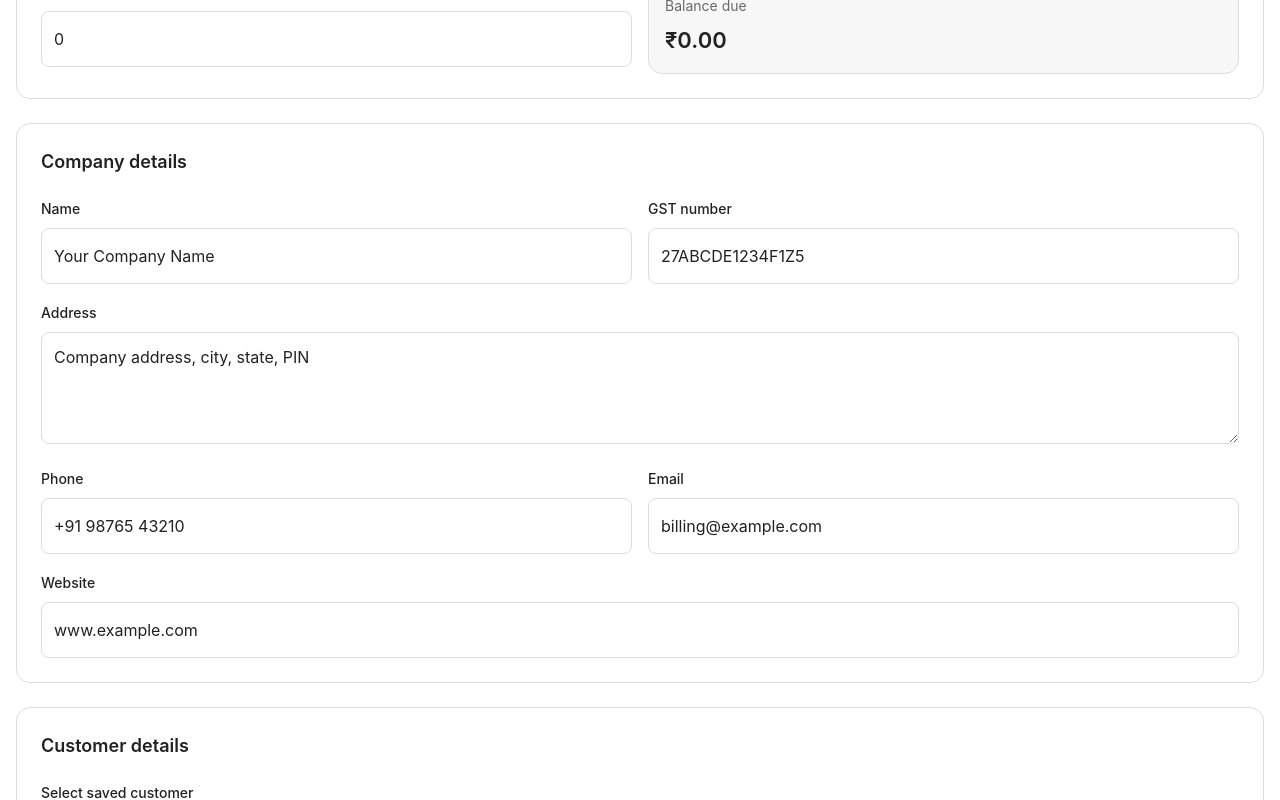
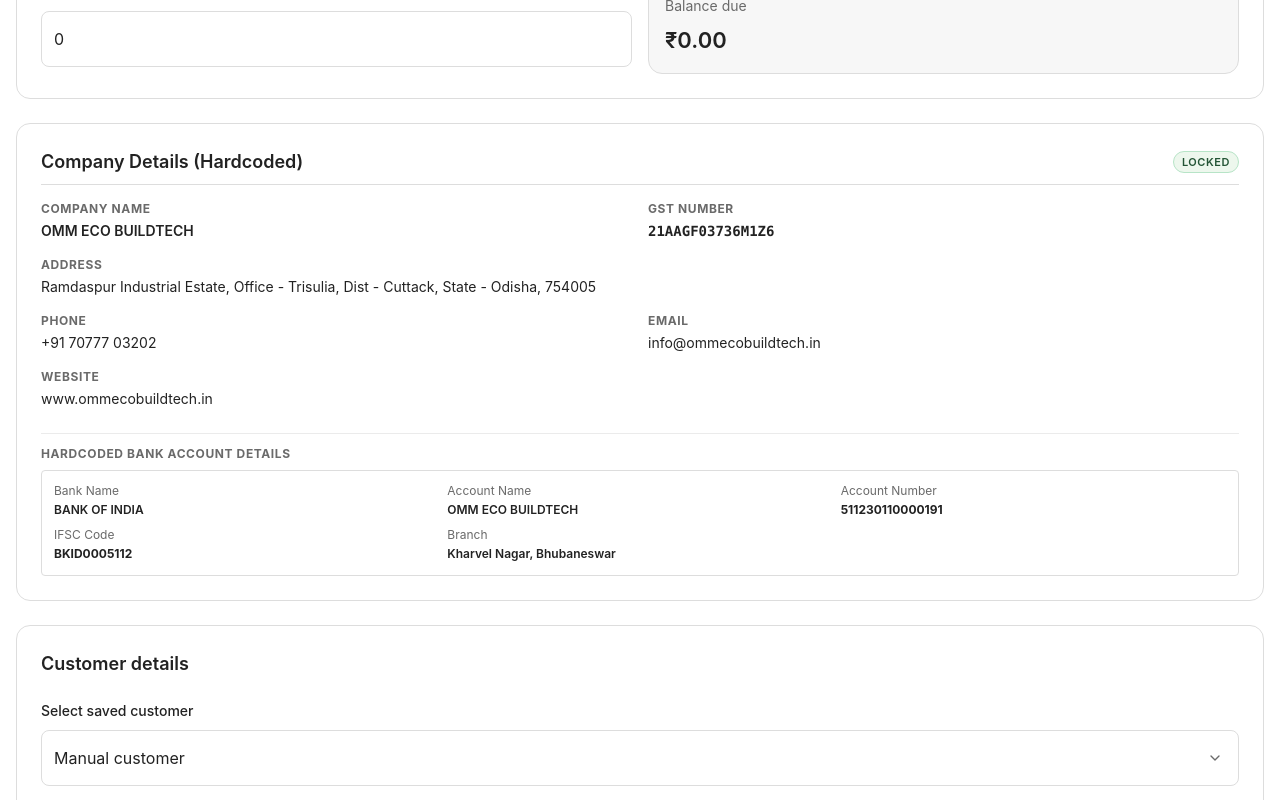
Before and after one commit to bindhaniexe/ecobuilt-invoice-gen, a Next.js app: page /invoices/new in a window 1280 px wide. Shown: the part 540-1340 px from the top of the page. Built offline with nearby package versions, Linux system fonts and the light colour scheme.

Commit message:
Added New Invoice

```diff
--- a/src/app/layout.tsx
+++ b/src/app/layout.tsx
@@ -5,8 +5,8 @@
 import "./globals.css";
 
 export const metadata: Metadata = {
-  title: "Invoice Generator",
-  description: "A local-first invoice generator with A4 PDF export.",
+  title: "OMM ECO BUILDTECH - Invoice System",
+  description: "Dedicated invoice system for OMM ECO BUILDTECH.",
 };
 
 export default function RootLayout({
--- a/src/components/invoices/invoice-editor-page.tsx
+++ b/src/components/invoices/invoice-editor-page.tsx
@@ -16,6 +16,8 @@
   createInvoiceDraft,
   createInvoiceItem,
   recalculateInvoice,
+  defaultCompany,
+  OMM_BANK_DETAILS,
 } from "@/domain/invoices/factories";
 import { invoiceSchema } from "@/domain/invoices/schemas";
 import type {
@@ -77,7 +79,16 @@
       try {
         if (invoiceId) {
           const existing = await activeRepository.getById(invoiceId);
-          if (!cancelled) setInvoice(existing);
+          if (!cancelled) {
+            setInvoice(
+              existing
+                ? {
+                    ...existing,
+                    company: defaultCompany,
+                  }
+                : null,
+            );
+          }
         } else {
           const existingNumbers = (await activeRepository.list()).map(
             (record) => record.invoiceNumber,
@@ -108,7 +119,10 @@
   async function handleSave() {
     if (!invoiceRepository || !invoice) return;
 
-    const normalized = recalculateInvoice(invoice);
+    const normalized = recalculateInvoice({
+      ...invoice,
+      company: defaultCompany,
+    });
     const parsed = invoiceSchema.safeParse(normalized);
 
     if (!parsed.success) {
@@ -322,21 +336,66 @@
             </div>
           </section>
 
-          <DetailsSection
-            title="Company details"
-            details={invoice.company}
-            onChange={(company) =>
-              updateInvoice((current) => ({
-                ...current,
-                company,
-                signature:
-                  current.signature === current.company.name
-                    ? company.name
-                    : current.signature,
-              }))
-            }
-            includeWebsite
-          />
+          <section className="section-panel p-5 md:p-6 bg-surface-soft/30">
+            <div className="flex items-center justify-between mb-4 pb-2 border-b border-hairline">
+              <h2 className="text-lg font-semibold text-ink">Company Details (Hardcoded)</h2>
+              <span className="text-[11px] font-semibold bg-[#edf7ed] text-[#245536] border border-[#b7e4c7] px-2 py-0.5 rounded-full uppercase tracking-wider">
+                Locked
+              </span>
+            </div>
+
+            <div className="grid gap-4 md:grid-cols-2 text-sm">
+              <div>
+                <p className="text-xs font-bold uppercase tracking-wider text-muted">Company Name</p>
+                <p className="mt-1 font-semibold text-ink">{defaultCompany.name}</p>
+              </div>
+              <div>
+                <p className="text-xs font-bold uppercase tracking-wider text-muted">GST Number</p>
+                <p className="mt-1 font-mono font-semibold text-ink">{defaultCompany.gstNumber}</p>
+              </div>
+              <div className="md:col-span-2">
+                <p className="text-xs font-bold uppercase tracking-wider text-muted">Address</p>
+                <p className="mt-1 text-ink">{defaultCompany.address}</p>
+              </div>
+              <div>
+                <p className="text-xs font-bold uppercase tracking-wider text-muted">Phone</p>
+                <p className="mt-1 text-ink">{defaultCompany.phone}</p>
+              </div>
+              <div>
+                <p className="text-xs font-bold uppercase tracking-wider text-muted">Email</p>
+                <p className="mt-1 text-ink">{defaultCompany.email}</p>
+              </div>
+              <div>
+                <p className="text-xs font-bold uppercase tracking-wider text-muted">Website</p>
+                <p className="mt-1 text-ink">{defaultCompany.website}</p>
+              </div>
+              <div className="md:col-span-2 mt-2 pt-3 border-t border-hairline-soft">
+                <p className="text-xs font-bold uppercase tracking-wider text-muted mb-2">Hardcoded Bank Account Details</p>
+                <div className="grid gap-2 grid-cols-2 md:grid-cols-3 bg-white p-3 rounded border border-hairline">
+                  <div>
+                    <span className="text-xs text-muted block">Bank Name</span>
+                    <span className="font-semibold text-ink text-xs">{OMM_BANK_DETAILS.bankName}</span>
+                  </div>
+                  <div>
+                    <span className="text-xs text-muted block">Account Name</span>
+                    <span className="font-semibold text-ink text-xs">{OMM_BANK_DETAILS.accountName}</span>
+                  </div>
+                  <div>
+                    <span className="text-xs text-muted block">Account Number</span>
+                    <span className="font-bold text-ink text-xs">{OMM_BANK_DETAILS.accountNumber}</span>
+                  </div>
+                  <div>
+                    <span className="text-xs text-muted block">IFSC Code</span>
+                    <span className="font-bold text-ink text-xs">{OMM_BANK_DETAILS.ifscCode}</span>
+                  </div>
+                  <div className="col-span-2">
+                    <span className="text-xs text-muted block">Branch</span>
+                    <span className="font-semibold text-ink text-xs">{OMM_BANK_DETAILS.branch}</span>
+                  </div>
+                </div>
+              </div>
+            </div>
+          </section>
 
           <section className="section-panel p-5 md:p-6">
             <SectionHeading title="Customer details" />
--- a/src/components/invoices/invoice-template.tsx
+++ b/src/components/invoices/invoice-template.tsx
@@ -1,6 +1,7 @@
 import type { RefObject } from "react";
 
 import type { Invoice, InvoiceItem } from "@/domain/invoices/types";
+import { defaultCompany, OMM_BANK_DETAILS } from "@/domain/invoices/factories";
 import { formatCurrency, formatDate } from "@/lib/utils";
 
 const FIRST_PAGE_LIMIT = 8;
@@ -78,10 +79,10 @@
             />
             <div>
               <h2 className="max-w-[100mm] text-[22px] font-semibold leading-tight text-ink">
-                {invoice.company.name}
+                {defaultCompany.name}
               </h2>
               <p className="mt-2 max-w-[85mm] whitespace-pre-line text-[11px] leading-5 text-muted">
-                {invoice.company.address}
+                {defaultCompany.address}
               </p>
             </div>
           </div>
@@ -118,8 +119,8 @@
             <PreviewMeta label="Payment status" value={invoice.paymentStatus} />
             <PreviewMeta label="Payment method" value={invoice.paymentMethod} />
             <PreviewMeta label="Balance due" value={formatCurrency(invoice.totals.balanceDue)} />
-            <PreviewMeta label="Company GST" value={invoice.company.gstNumber || "-"} />
-            <PreviewMeta label="Company phone" value={invoice.company.phone || "-"} />
+            <PreviewMeta label="Company GST" value={defaultCompany.gstNumber || "-"} />
+            <PreviewMeta label="Company phone" value={defaultCompany.phone || "-"} />
           </div>
         </section>
 
@@ -175,6 +176,23 @@
               </p>
 
               <div className="mt-6 grid gap-5">
+                <div className="rounded-md border border-hairline bg-surface-soft p-3">
+                  <p className="text-[9px] font-bold uppercase tracking-[0.08em] text-muted">
+                    Bank Account Details
+                  </p>
+                  <div className="mt-2 text-[10px] leading-relaxed text-body grid grid-cols-[100px_1fr] gap-x-2 gap-y-0.5">
+                    <span className="font-semibold text-muted">Bank Name:</span>
+                    <span className="font-medium text-ink">{OMM_BANK_DETAILS.bankName}</span>
+                    <span className="font-semibold text-muted">Account Name:</span>
+                    <span className="font-medium text-ink">{OMM_BANK_DETAILS.accountName}</span>
+                    <span className="font-semibold text-muted">Account No:</span>
+                    <span className="font-bold text-ink">{OMM_BANK_DETAILS.accountNumber}</span>
+                    <span className="font-semibold text-muted">IFSC Code:</span>
+                    <span className="font-bold text-ink">{OMM_BANK_DETAILS.ifscCode}</span>
+                    <span className="font-semibold text-muted">Branch:</span>
+                    <span className="font-medium text-ink">{OMM_BANK_DETAILS.branch}</span>
+                  </div>
+                </div>
                 <PreviewTextBlock label="Terms and conditions" value={invoice.terms} />
                 <PreviewTextBlock label="Notes" value={invoice.notes} />
               </div>
@@ -207,7 +225,7 @@
                 </div>
                 <div className="ml-auto mt-8 h-px w-40 bg-ink" />
                 <p className="mt-2 text-[11px] font-semibold text-ink">
-                  {invoice.signature || invoice.company.name}
+                  {invoice.signature || defaultCompany.name}
                 </p>
                 <p className="text-[10px] text-muted">Authorized signature</p>
               </div>
--- a/src/components/layout/app-shell.tsx
+++ b/src/components/layout/app-shell.tsx
@@ -30,7 +30,7 @@
               className="rounded-md"
               priority
             />
-            <span className="text-base font-semibold">Invoice Gen</span>
+            <span className="text-base font-semibold">OMM ECO BUILDTECH</span>
           </Link>
 
           <nav className="hidden items-center gap-2 md:flex" aria-label="Primary">
--- a/src/domain/invoices/factories.ts
+++ b/src/domain/invoices/factories.ts
@@ -11,12 +11,20 @@
 } from "./types";
 
 export const defaultCompany: CompanyDetails = {
-  name: "Your Company Name",
-  address: "Company address, city, state, PIN",
-  gstNumber: "27ABCDE1234F1Z5",
-  phone: "+91 98765 43210",
-  email: "billing@example.com",
-  website: "www.example.com",
+  name: "OMM ECO BUILDTECH",
+  address: "Ramdaspur Industrial Estate, Office - Trisulia, Dist - Cuttack, State - Odisha, 754005",
+  gstNumber: "21AAGF03736M1Z6",
+  phone: "+91 70777 03202",
+  email: "info@ommecobuildtech.in",
+  website: "www.ommecobuildtech.in",
+};
+
+export const OMM_BANK_DETAILS = {
+  bankName: "BANK OF INDIA",
+  accountName: "OMM ECO BUILDTECH",
+  accountNumber: "511230110000191",
+  ifscCode: "BKID0005112",
+  branch: "Kharvel Nagar, Bhubaneswar",
 };
 
 export const emptyCustomer: CustomerDetails = {
```
